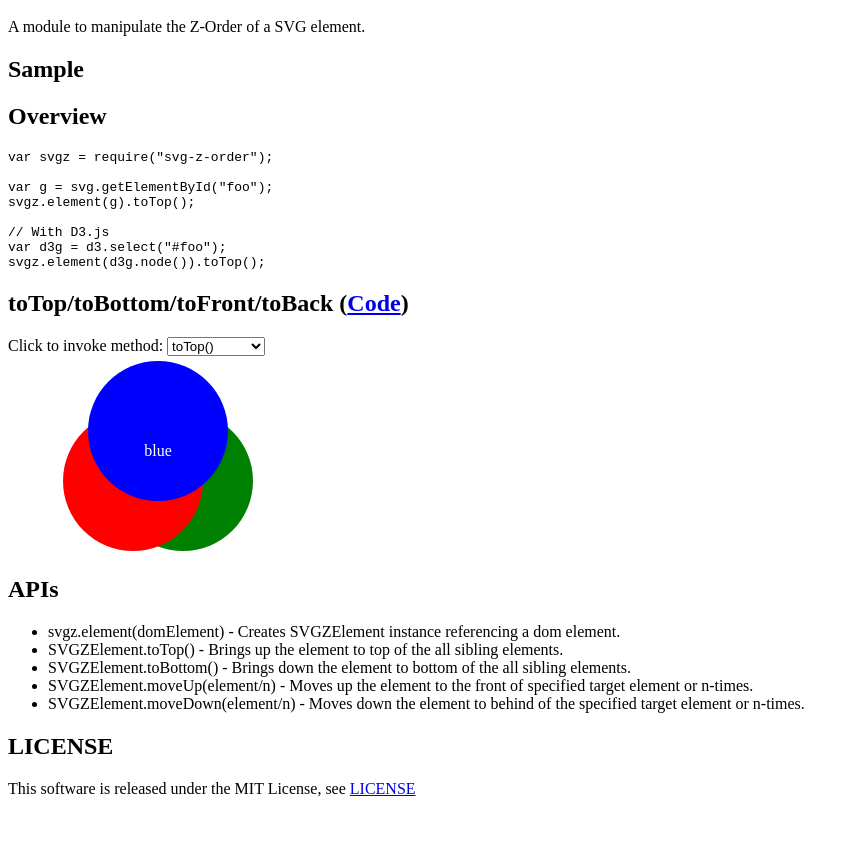
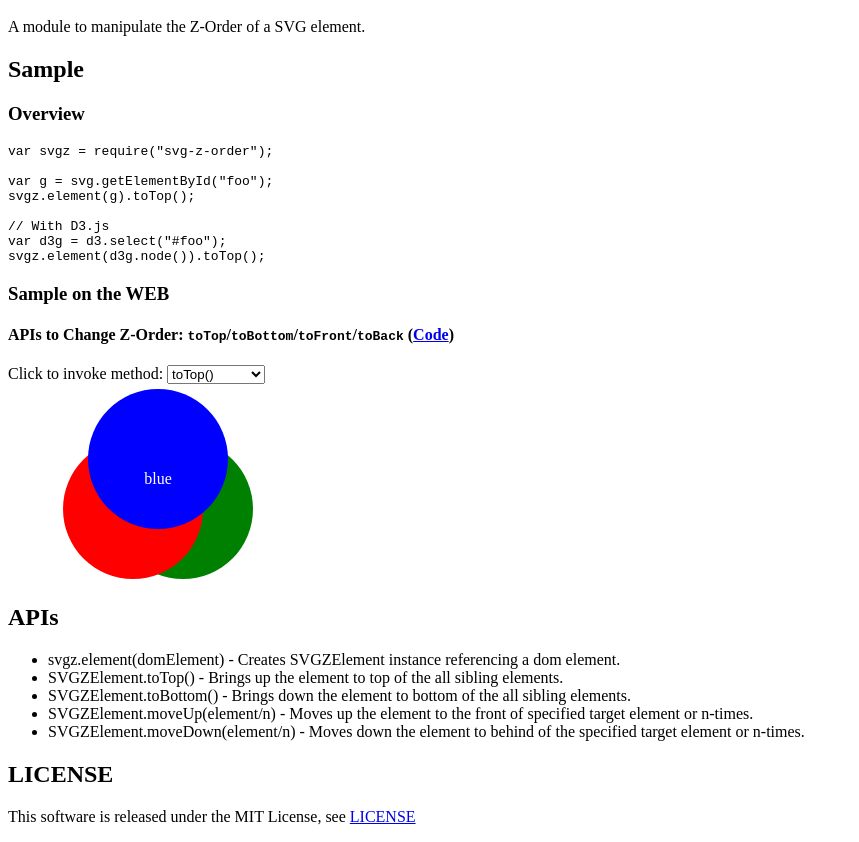
Before and after one commit to takamin/svg-z-order, a website: page index.html in a window 1280 px wide. Shown: the part 48-890 px from the top of the page, without its empty margins (0-859 px from the left). Before the commit the page ends 862 px from the top, so only its background shows below. Drawn offline with Linux system fonts and the light colour scheme.

Commit message:
Update index.html and sample javascript

```diff
--- a/index.html
+++ b/index.html
@@ -1,7 +1,7 @@
 <h1 id="svg-z-order">SVG-Z-ORDER</h1>
 <p>A module to manipulate the Z-Order of a SVG element.</p>
 <h2 id="sample">Sample</h2>
-<h2 id="overview">Overview</h2>
+<h3 id="overview">Overview</h3>
 <pre><code class="lang-javascript">var svgz = require(&quot;svg-z-order&quot;);
 
 var g = svg.getElementById(&quot;foo&quot;);
@@ -11,7 +11,8 @@ svgz.element(g).toTop();
 var d3g = d3.select(&quot;#foo&quot;);
 svgz.element(d3g.node()).toTop();
 </code></pre>
-<h2 id="totop-tobottom-tofront-toback-code-sample-web-index-js-">toTop/toBottom/toFront/toBack (<a href="sample/web/index.js">Code</a>)</h2>
+<h3 id="sample-on-the-web">Sample on the WEB</h3>
+<h4 id="apis-to-change-z-order-totop-tobottom-tofront-toback-code-sample-web-index-js-">APIs to Change Z-Order: <code>toTop</code>/<code>toBottom</code>/<code>toFront</code>/<code>toBack</code> (<a href="sample/web/index.js">Code</a>)</h4>
 <p><div id="svg-z-order-sample"></div></p>
 <script src="sample/web/sample-index.js"></script>
 
```
